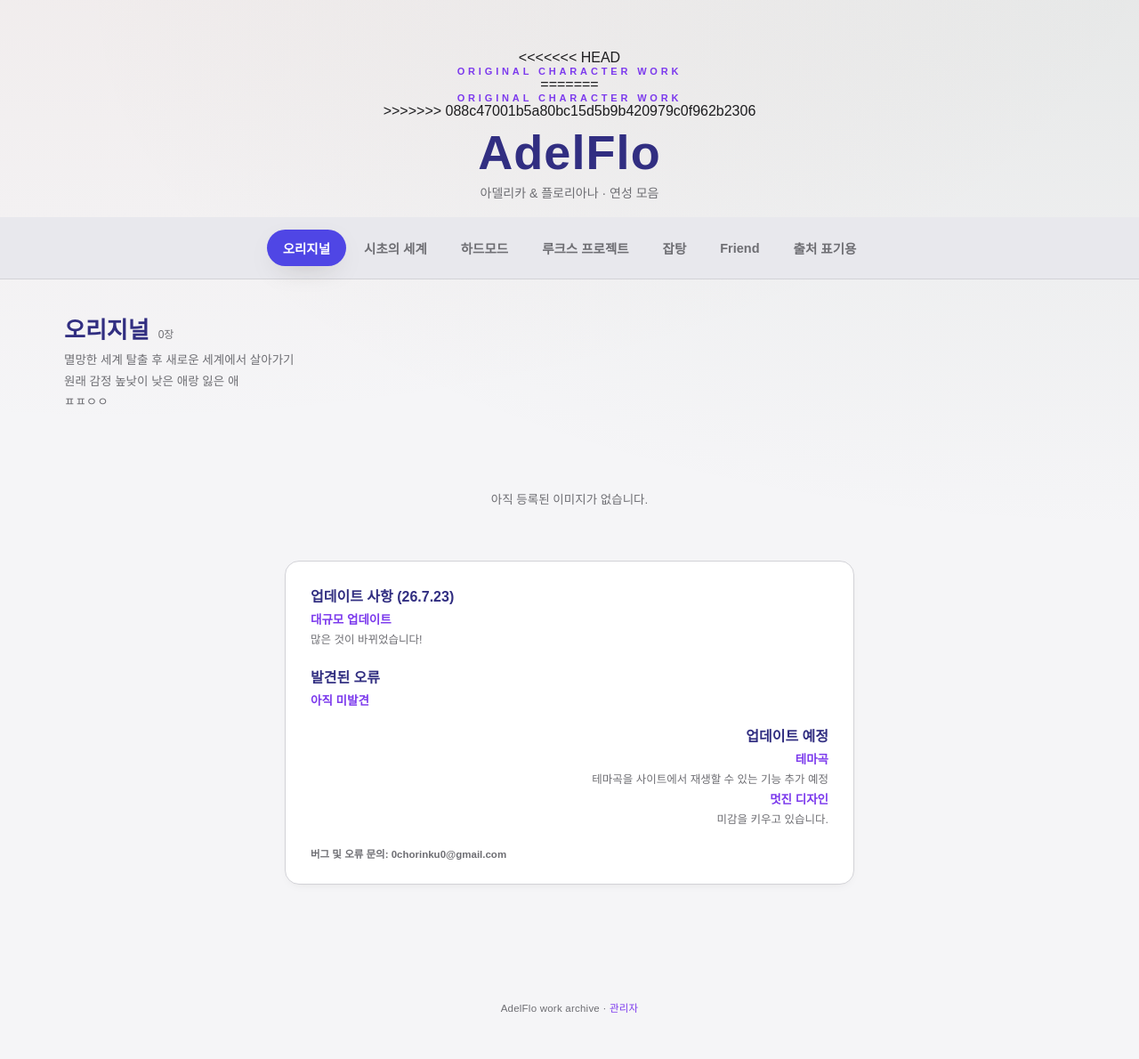
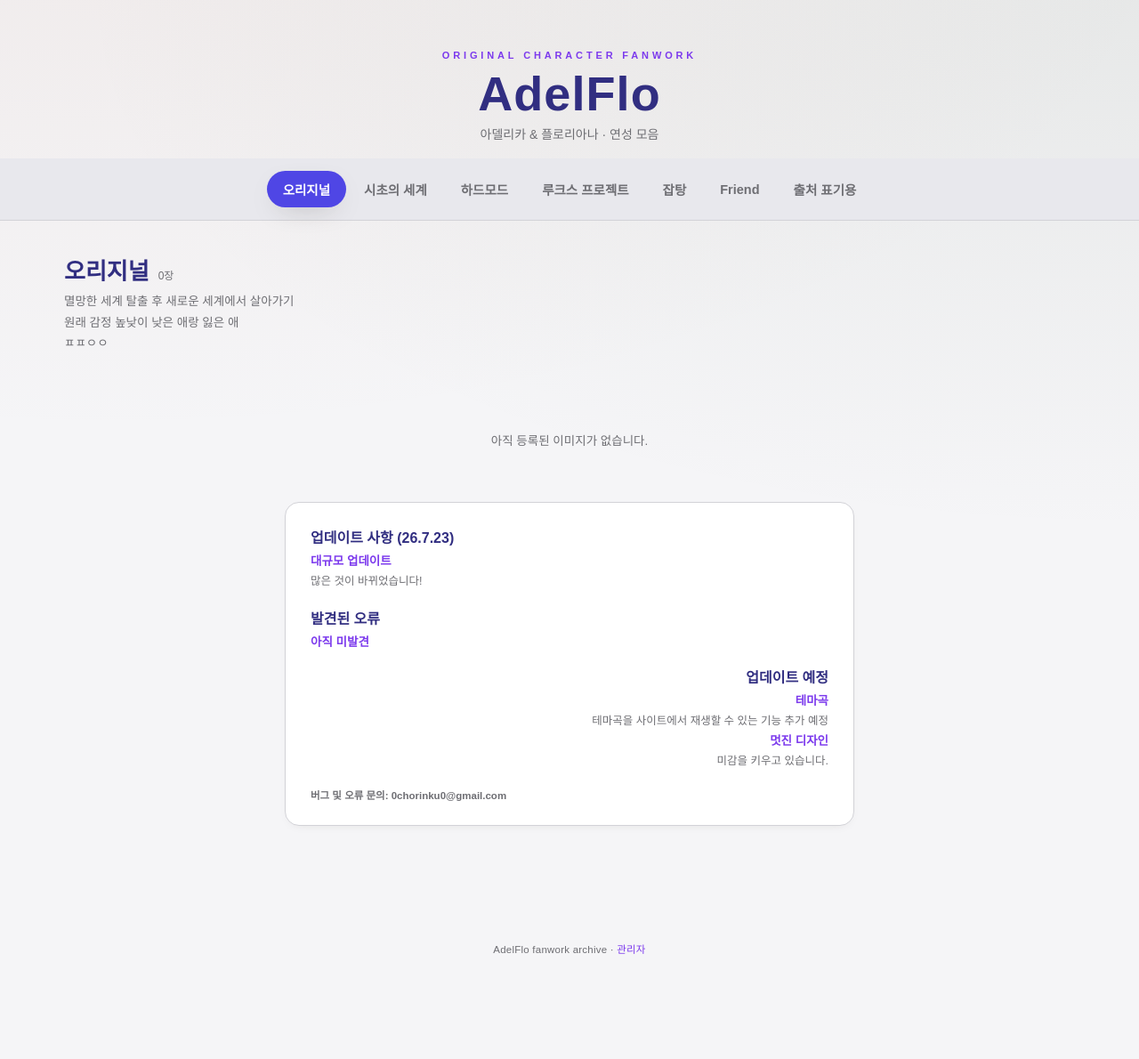
Before and after one commit to chorinku/AdelFlo_Site, a plain HTML site: page index.html in a window 1280 px wide. Shown: the whole page at 89% size. After the commit the page ends 1124 px from the top, so only its background shows below. Drawn offline with Linux system fonts and the light colour scheme; no server answers.

Commit message:
Update eyebrow and footer text in index.html

```diff
--- a/index.html
+++ b/index.html
@@ -223,11 +223,7 @@
 <body>
 
 <header class="masthead">
-<<<<<<< HEAD
-  <div class="eyebrow">Original Character work</div>
-=======
-  <div class="eyebrow">Original Character Work</div>
->>>>>>> 088c47001b5a80bc15d5b9b420979c0f962b2306
+  <div class="eyebrow">Original Character Fanwork</div>
   <h1>AdelFlo</h1>
   <div class="sub">아델리카 &amp; 플로리아나 · 연성 모음</div>
 </header>
@@ -277,7 +273,7 @@
   </div>
 </div>
 
-<footer class="site-footer">AdelFlo work archive · <a href="./login.html">관리자</a></footer>
+<footer class="site-footer">AdelFlo fanwork archive · <a href="./login.html">관리자</a></footer>
 
 <script>
 // ============================================================
@@ -293,7 +289,7 @@ const tabInfo = {
   2: {title:"시초의 세계", desc:"문명이 퇴색하고 발생한 자연과 사는 존재들<br>오리지널 과거<br>ㅍㅍ^^"},
   3: {title:"하드모드", desc:"반복되는 시간과 함께 이용과 감정이 뒤엉켜버린 관계<br>초반 주도권 플로>아델, 후반부 아델>플로<br>도파민용인듯"},
   4: {title:"루크스 프로젝트", desc:"허용된 망각 속으로 찬란한 파동을 추출하라 <br>이것은 하나의 완전한 공백이자 기만적 보존이다.<br><br>장르: SF, 디스토피아, 드라마<br>배경: 근미래 디스토피아, 국가 직속 기억 공학 연구소 <br>"},
-  5: {title:"잡탕", desc:"잡다한 AU"},
+  5: {title:"잡탕", desc:"따로 분류하기엔 연성이 적음"},
   6: {title:"Friend", desc:"전체 혹은 아델플로 외"},
   7: {title:"출처 표기용", desc:"커미션/받은 거 출처 표기용<br>코멘트 없이 담백하게 적음<br>10년 뒤에도 감상할 예정"},
 };
```
